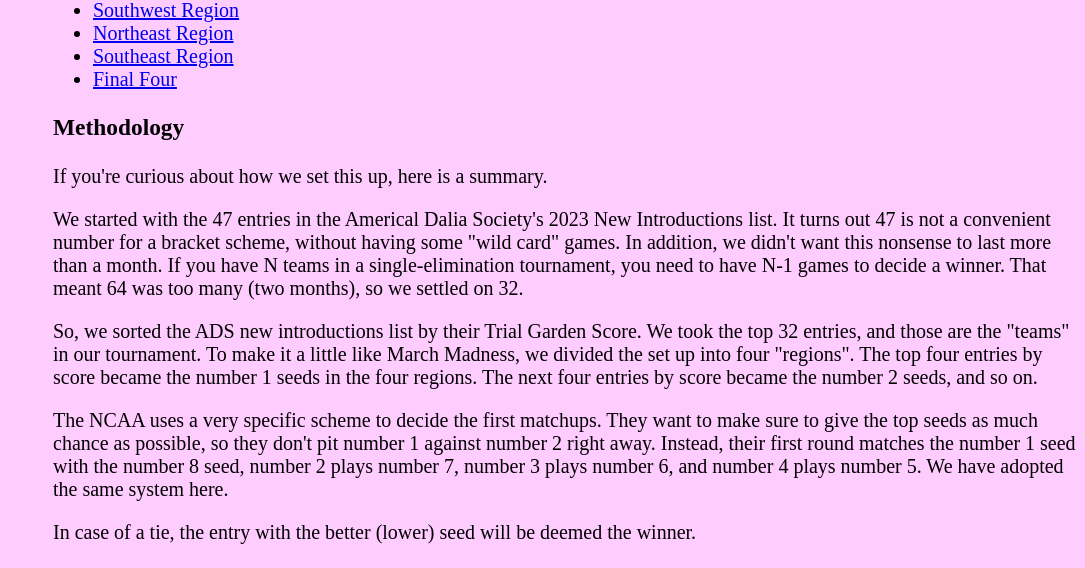
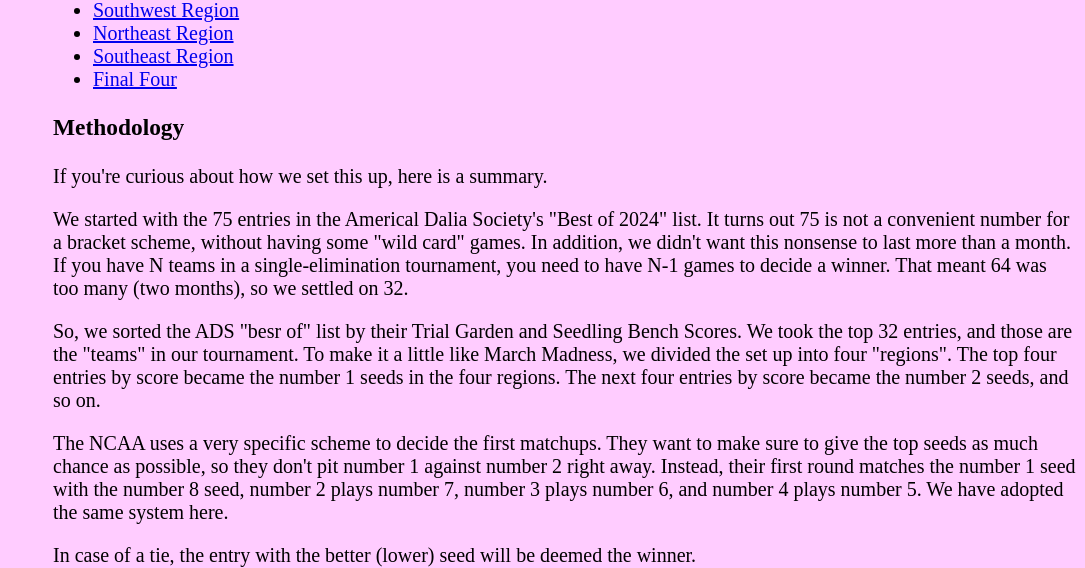
Before and after one commit to timrprobocom/dahlia, a PHP site: page / in a window 1440 px wide. Shown: the part 916-1484 px from the top of the page, without its empty margins (355-1440 px from the left). Run offline with PHP 8.4, Linux system fonts and the light colour scheme; data that the repository does not hold is empty.

Commit message:
Updates for 2025.

```diff
--- a/index.php
+++ b/index.php
@@ -18,8 +18,8 @@ $final = date("F j", $start+30*86400);
 If the NCAA can have March Madness, then the Portland Dahlia Society can have
 a "Dahlia Duke-Out".  This is a contest run strictly for fun to decide a
 "People's Choice" winner from the 32 entries with the highest test garden scores
-in the 2024 New Introductions
-list.  Starting <?=$first?>, two entries from the list will be pitted against each
+in the "Best of 2024" list.
+Starting <?=$first?>, two entries from the list will be pitted against each
 other.  You, the people, will vote on which one you like.  The winners of the
 first round will then be pitted against each other, until we run through the
 Elite Eight, the Final Four, and the Championship round on <?=$final?>.
@@ -95,17 +95,17 @@ and their seeds, click these:
 <p>
 If you're curious about how we set this up, here is a summary.
 <p>
-We started with the 47 entries in the Americal Dalia Society's 2023 New
-Introductions list.  It turns out 47 is not a convenient number for a
+We started with the 75 entries in the Americal Dalia Society's "Best of
+2024" list.  It turns out 75 is not a convenient number for a
 bracket scheme, without having some "wild card" games.  In addition, we
 didn't want this nonsense to last more than a month.  If you have N teams in
 a single-elimination tournament, you need to have N-1 games to decide a winner.
 That meant 64 was too many (two months), so we settled on 32.
 <p>
-So, we sorted the ADS new introductions list by their Trial Garden Score.
-We took the top 32 entries, and those are the "teams" in our tournament.
-To make it a little like March Madness, we divided the set up into four
-"regions".  The top four entries by score became the number 1 seeds in
+So, we sorted the ADS "besr of" list by their Trial Garden and Seedling
+Bench Scores.  We took the top 32 entries, and those are the "teams" in our
+tournament.  To make it a little like March Madness, we divided the set up into
+four "regions".  The top four entries by score became the number 1 seeds in
 the four regions.  The next four entries by score became the number 2 seeds,
 and so on.
 <p>
@@ -124,7 +124,7 @@ the winner.
 The photos used on this web site came from the ADS New Introductions
 announcement.  The photos are thanks to:
 <p>
-<table width=50% style="margin-left:100px"><tr>
+<table style="margin-left:100px"><tr>
 <td valign=top width=40%>
 Eric Anderson<br>
 Alan Arrington<br>
--- a/reminder.php
+++ b/reminder.php
@@ -9,7 +9,7 @@ else if( $day == 25 )
 else if( $day == 29 )
     $special = "We've now entered the Final Four.  There's a menu item on the main page to see the Final Four brackets.\n";
 else if( $day == 31 )
-    $special = "This is it -- the big championship matchup!\n";
+    $special = "This is it -- the big championship matchup!  Which bloom will take it all?\n";
 
 $qry = $db->query("SELECT * FROM users;" );
 $subject = "Dahlia Duke-Out Reminder";
```
